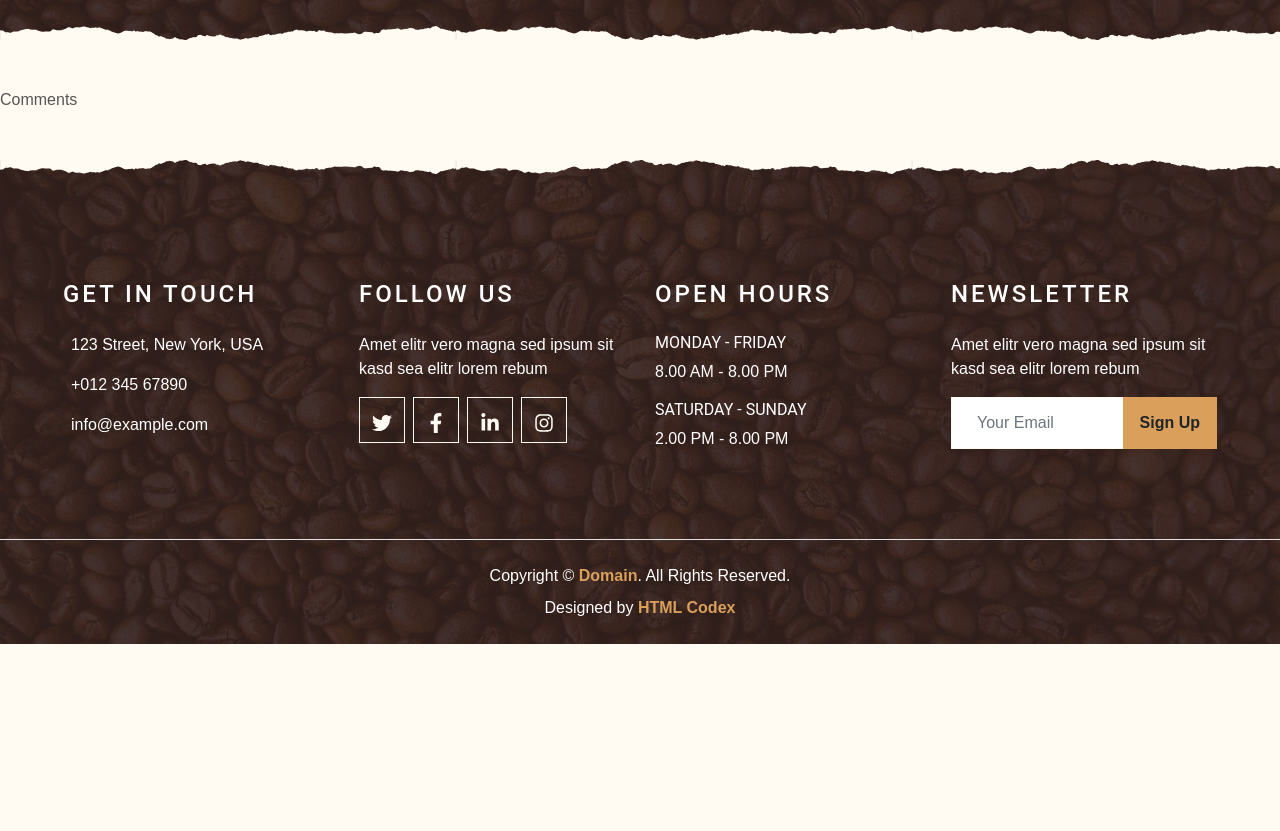
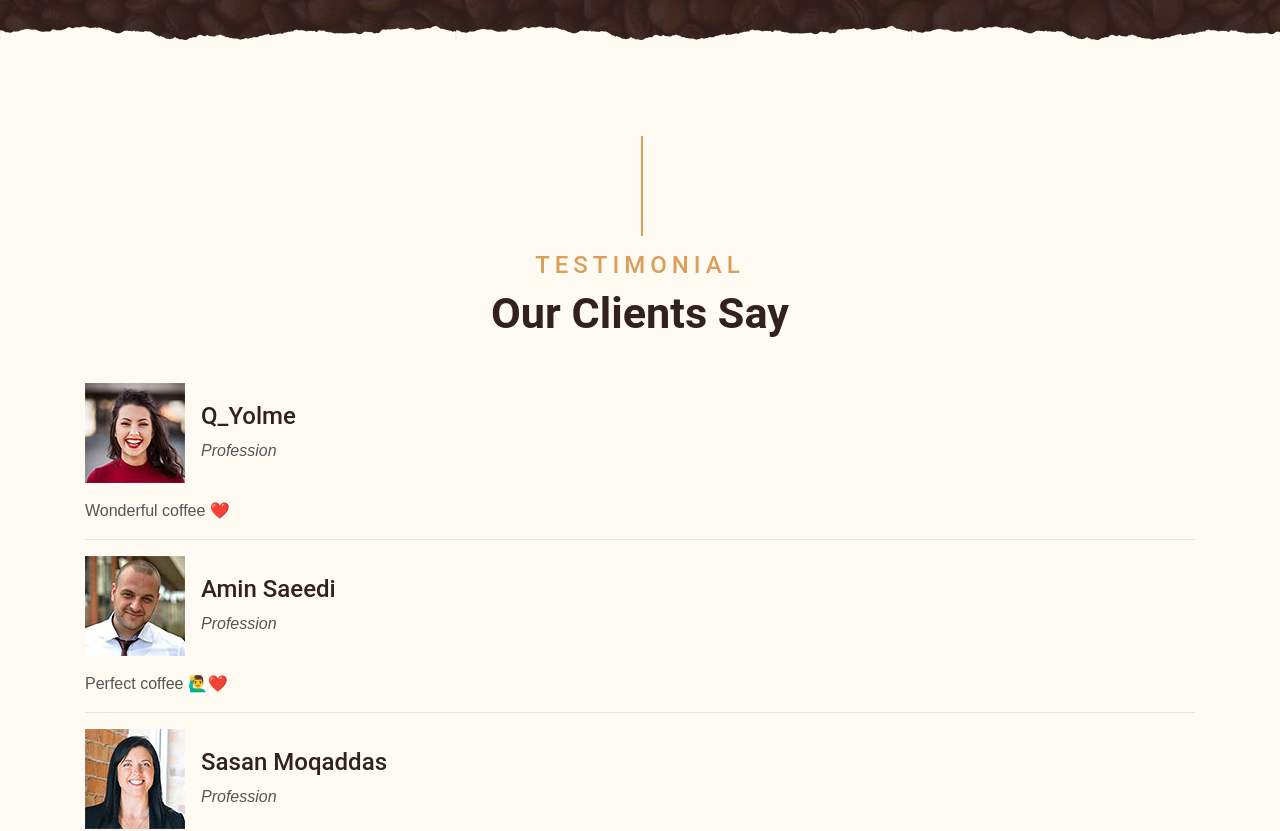
Before and after one commit to Mehdi-haghdoost/next-coffee, a Next.js app: page /testimonial in a window 1280 px wide. Shown: the part 360-1191 px from the top of the page. Before the commit the page ends 1004 px from the top, so only its background shows below. Built offline with nearby package versions, Linux system fonts and the light colour scheme; data requests are answered from the project's data file.

Commit message:
coding comments.js

```diff
--- a/components/templates/Testimonial/Comments.js
+++ b/components/templates/Testimonial/Comments.js
@@ -1,8 +1,24 @@
+import Testimonial from '@/components/modules/Testimonial/Testimonial'
 import React from 'react'
 
-function Comments() {
+function Comments({data}) {
+
   return (
-    <div>Comments</div>
+    <div class="container-fluid py-5">
+      <div class="container">
+        <div class="section-title">
+          <h4 class="text-primary text-uppercase" style={{ letterSpacing: '5px' }}>Testimonial</h4>
+          <h1 class="display-4">Our Clients Say</h1>
+        </div>
+        <div class="owl-carousel testimonial-carousel">
+          {
+            data.slice(0,4).map(comment => (
+              <Testimonial {...comment} key={comment.id} />
+            ))
+          }
+        </div>
+      </div>
+    </div>
   )
 }
 
```
